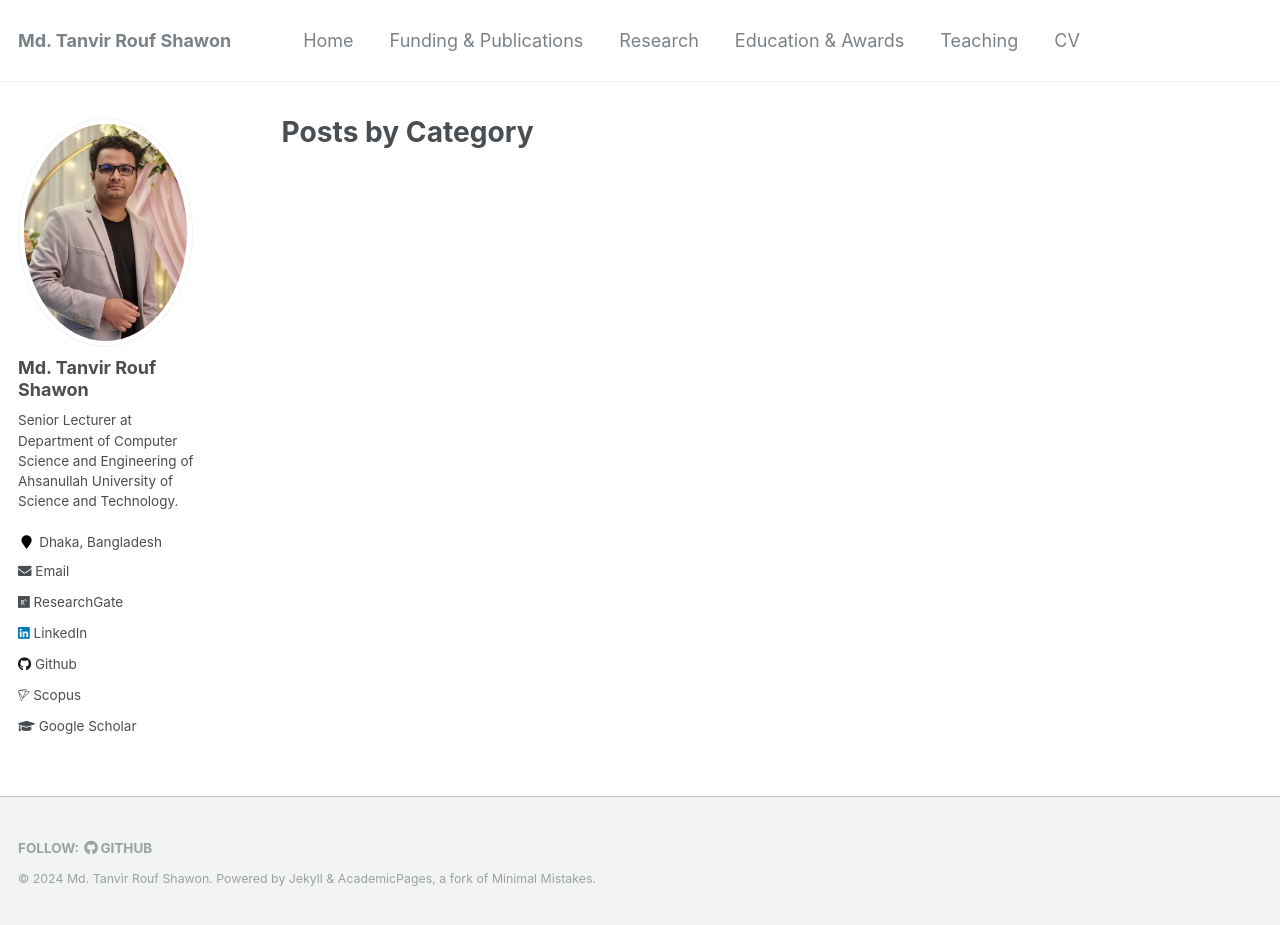
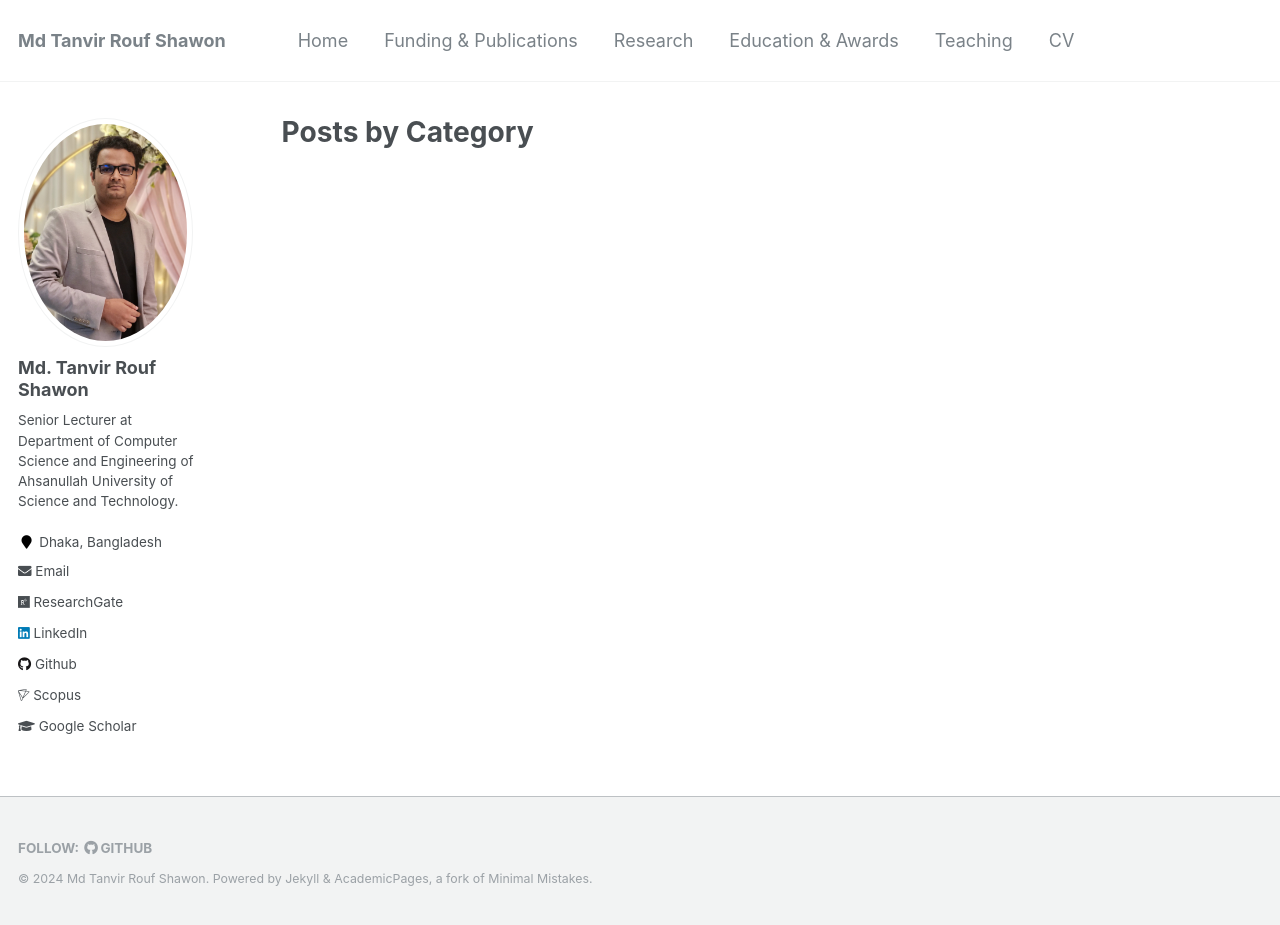
Before and after one commit to shawon-tanvir/shawon-tanvir.github.io, a Jekyll site: the page built from _pages/category-archive.html, in a window 1280 px wide and 925 px high. Built offline with Jekyll 4.4.1, drawn with Linux system fonts in a browser that asks for light colours.

```diff
--- a/_config.yml
+++ b/_config.yml
@@ -7,9 +7,9 @@
 
 # Site Settings
 locale                   : "en-US"
-title                    : "Md. Tanvir Rouf Shawon"
+title                    : "Md Tanvir Rouf Shawon"
 title_separator          : "-"
-name                     : &name "Md. Tanvir Rouf Shawon"
+name                     : &name "Md Tanvir Rouf Shawon"
 description              : &description "personal description"
 url                      : https://shawon-tanvir.github.io/ # the base hostname & protocol for your site e.g. "https://mmistakes.github.io"
 baseurl                  : "" # the subpath of your site, e.g. "/blog"
```
